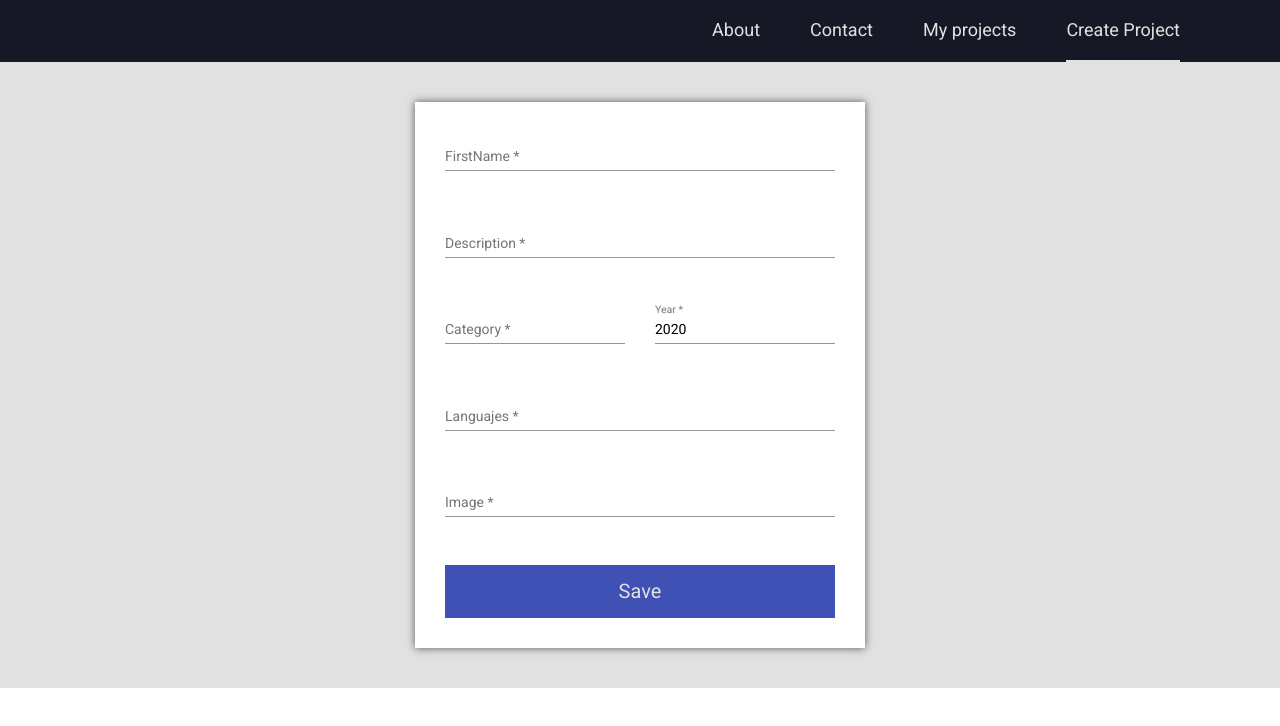
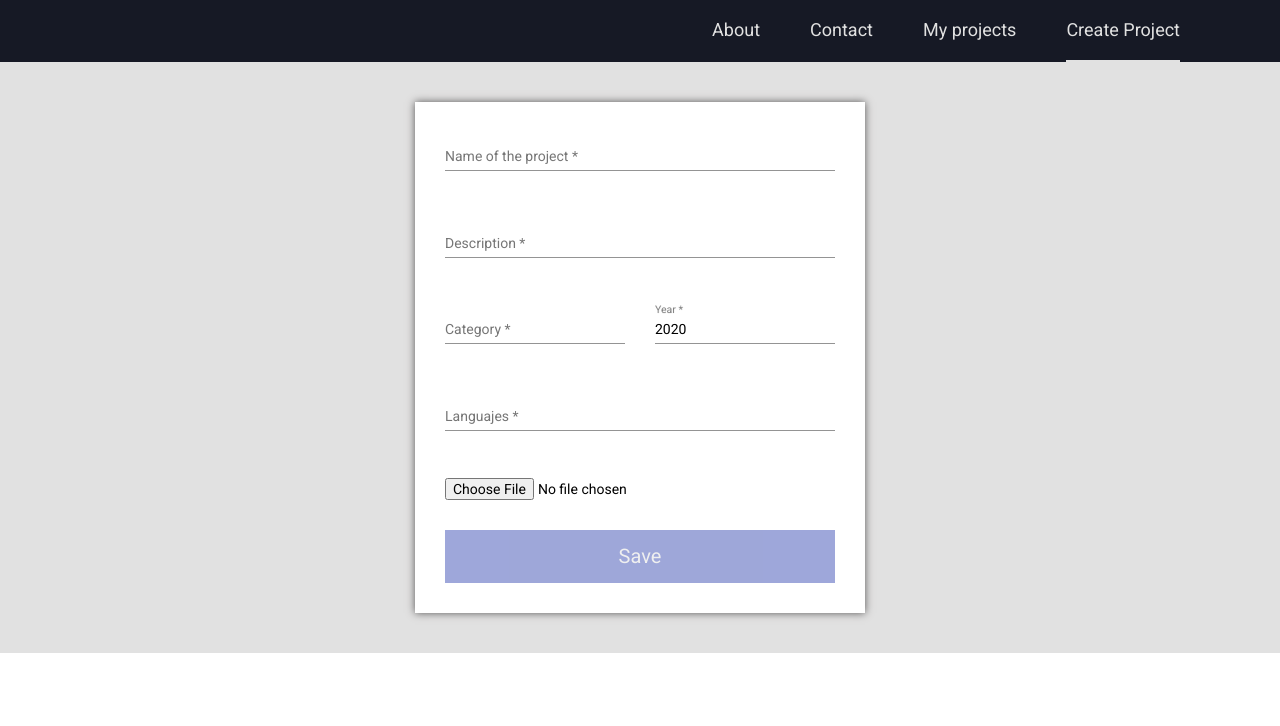
Before and after one commit to BustamanteMelkia/Career-Portfolio, an Angular app: page /create-project in a window 1280 px wide. Shown: the top 726 px of the page. Built offline with nearby package versions, Linux system fonts and the light colour scheme.

Commit message:
estilos al formulario de registro finalizado. Peticion por POST al regitrar un nuevo proyecto

```diff
--- a/src/app/components/create/create.component.css
+++ b/src/app/components/create/create.component.css
@@ -14,7 +14,6 @@ form{
     display: block;
     margin-bottom: 3rem;
 }
-
 @media (min-width: 768px){
     .inline{
         display: flex;
@@ -24,3 +23,7 @@ form{
 button{
     width: 100%;
 }
+button[disabled]{
+    opacity: 0.5;
+    cursor: not-allowed;
+}
--- a/src/app/components/create/create.component.html
+++ b/src/app/components/create/create.component.html
@@ -1,40 +1,65 @@
-<div class=" form-container">
+<div class="form-container">
     <form (ngSubmit)="onSubmit()" [formGroup]="formGroup" novalidate>
         <mat-form-field class="field">
-            <mat-label>FirstName</mat-label>
-            <input matInput formControlName='nameControl' [(ngModel)]="project.name">
+            <mat-label>Name of the project</mat-label>
+            <input
+                matInput
+                formControlName='nameControl'
+                [(ngModel)]="project.name"
+            >
             <mat-error *ngIf="name.invalid">Name is required</mat-error>
         </mat-form-field>
 
         <mat-form-field class="field">
             <mat-label>Description</mat-label>
-            <input matInput formControlName='descriptionControl' [(ngModel)]='project.description'>
+            <input
+                matInput
+                formControlName='descriptionControl'
+                [(ngModel)]='project.description'
+            >
             <mat-error *ngIf="description.invalid">Description is required</mat-error>
         </mat-form-field>
 
         <div class="inline">
             <mat-form-field class="field">
                 <mat-label>Category</mat-label>
-                <input matInput formControlName='categoryControl' [(ngModel)]='project.category' >
+                <input
+                    matInput
+                    formControlName='categoryControl'
+                    [(ngModel)]='project.category'
+                >
                 <mat-error *ngIf="category.invalid">Category is required</mat-error>
             </mat-form-field>
             <mat-form-field class="field">
                 <mat-label>Year</mat-label>
-                <input type="year" matInput formControlName='yearControl' [(ngModel)]='project.year' >
-                <mat-error *ngIf="year.invalid">Year is required</mat-error>
+                <input
+                    type="year"
+                    matInput
+                    formControlName='yearControl'
+                    [(ngModel)]='project.year'
+                >
+                <mat-error *ngIf="year.invalid">{{ errorMessageOfYear() }}</mat-error>
             </mat-form-field>
         </div>
 
         <mat-form-field class="field">
             <mat-label>Languajes</mat-label>
-            <input matInput formControlName='langsControl' [(ngModel)]='project.langs' >
+            <input
+                matInput
+                formControlName='langsControl'
+                [(ngModel)]='project.langs'
+            >
             <mat-error *ngIf="langs.invalid">Programming languajes are required</mat-error>
         </mat-form-field>
-        <mat-form-field class="field">
-            <mat-label>Image</mat-label>
-            <input matInput formControlName='imageControl' [(ngModel)]='project.image' >
-            <mat-error *ngIf="image.invalid">Category is required</mat-error>
-        </mat-form-field>
-        <button class="btn">Save</button>
+
+        <div class="field file">
+            <input
+                type="file"
+                [(ngModel)]='project.image'
+                formControlName='imageControl'
+                accept="image/png, .jpeg, .jpg"
+            >
+        </div>
+        <button class="btn" [disabled]='formGroup.invalid'>Save</button>
     </form>
 </div>
--- a/src/app/components/create/create.component.ts
+++ b/src/app/components/create/create.component.ts
@@ -27,12 +27,12 @@ export class CreateComponent implements OnInit {
       image: ''
     };
     this.formGroup = new FormGroup({
-      nameControl: new FormControl("",Validators.required),
-      descriptionControl: new FormControl("", Validators.required),
-      categoryControl: new FormControl("",Validators.required),
-      yearControl: new FormControl(2020,[Validators.pattern("^[0-9]*$"), Validators.required]),
-      langsControl: new FormControl("",Validators.required),
-      imageControl: new FormControl("",Validators.required)
+      nameControl: new FormControl('',Validators.required),
+      descriptionControl: new FormControl('', Validators.required),
+      categoryControl: new FormControl('',Validators.required),
+      yearControl: new FormControl(2020,[Validators.pattern('^[0-9]*$'), Validators.required]),
+      langsControl: new FormControl('',Validators.required),
+      imageControl: new FormControl('',Validators.required)
     });
   }
 
@@ -41,6 +41,10 @@ export class CreateComponent implements OnInit {
 
   onSubmit(){
     console.log(this.project);
+    this._dataService.saveProject(this.project).subscribe(
+      response => console.log(response),
+      err => console.log(err)
+    );
   }
   // Obtener el elemento name del formGroup
   get name(): AbstractControl{
@@ -55,6 +59,11 @@ export class CreateComponent implements OnInit {
   get year(): AbstractControl{
     return this.formGroup.get('yearControl');
   }
+  // Este método retorna un mensaje de error de acuerdo al error presentado en el campo 'year'
+  errorMessageOfYear(): string{
+    if (this.year.hasError('required'))   return 'Year is required'
+    if (this.year.hasError('pattern'))    return "Please, enter a correct number."
+  }
   get langs(): AbstractControl{
     return this.formGroup.get('langsControl');
   }
@@ -62,4 +71,13 @@ export class CreateComponent implements OnInit {
     return this.formGroup.get('imageControl');
   }
 
+  public getError(controlName: string): string {
+    let error = '';
+    const control = this.formGroup.get(controlName);
+    if (control.touched && control.errors != null) {
+      error = JSON.stringify(control.errors);
+    }
+    return error;
+  }
+
 }
--- a/src/app/services/datas.service.ts
+++ b/src/app/services/datas.service.ts
@@ -1,15 +1,27 @@
 import { Injectable } from '@angular/core';
-import { HttpClient } from '@angular/common/http';
+import { HttpClient, HttpHeaders } from '@angular/common/http';
 
 import { Observable } from 'rxjs';
+import { URL } from './globals'
+
+import { IProject } from '../models/Project'
 
 @Injectable({
   providedIn: 'root'
 })
 export class DataService {
-  constructor(http : HttpClient) { }
+  constructor(private _http : HttpClient) { }
 
   getData(){
     console.log("Service works");
   }
+
+  saveProject(project: IProject): Observable<any>{
+    // Convertir el parámetro project a JSON
+    let params =JSON.stringify(project);
+    console.log(params);
+
+    let headers = new HttpHeaders().set('Content-Type', 'application/json');
+    return this._http.post('http://localhost:3700/save-project',params,{ headers:headers });
+  }
 }
```
